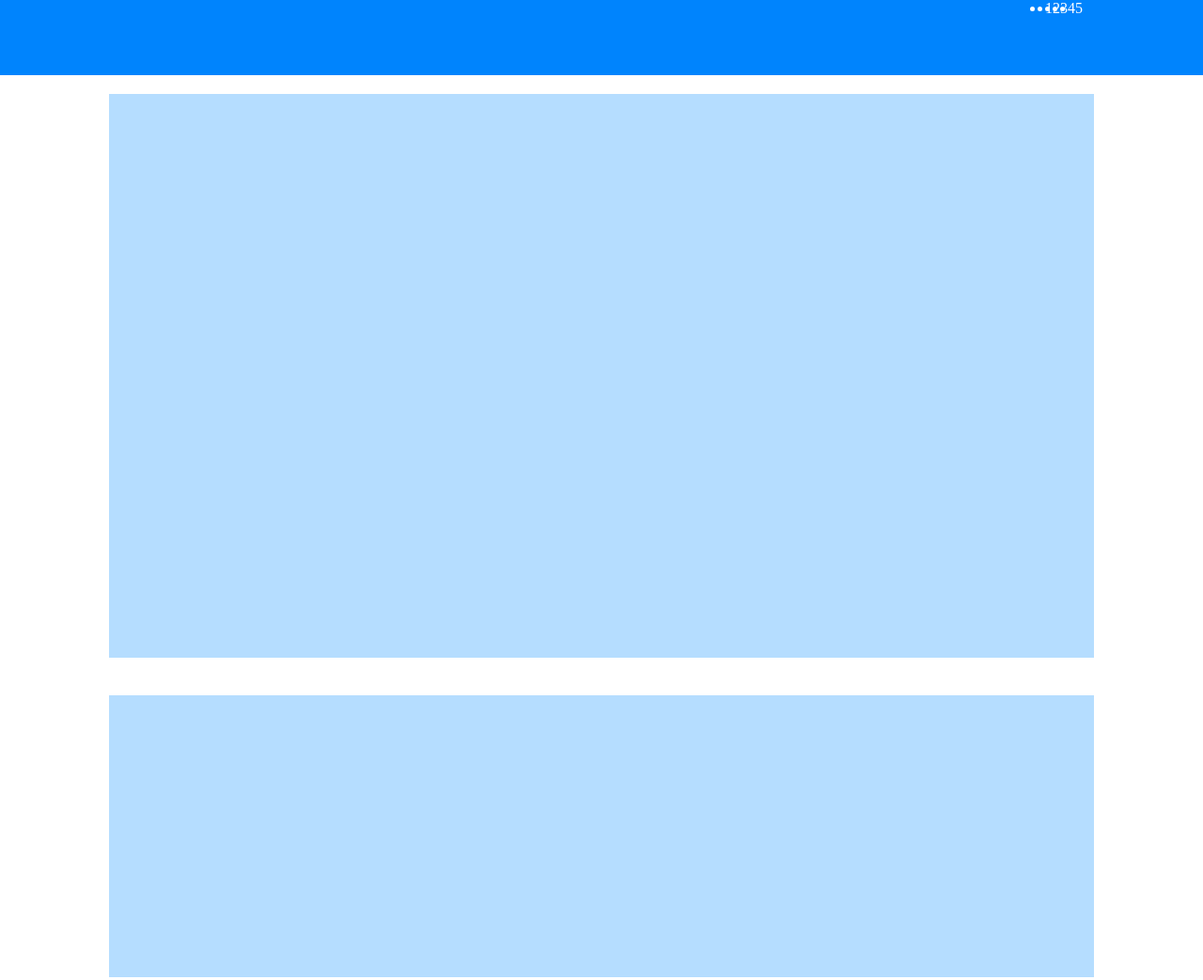
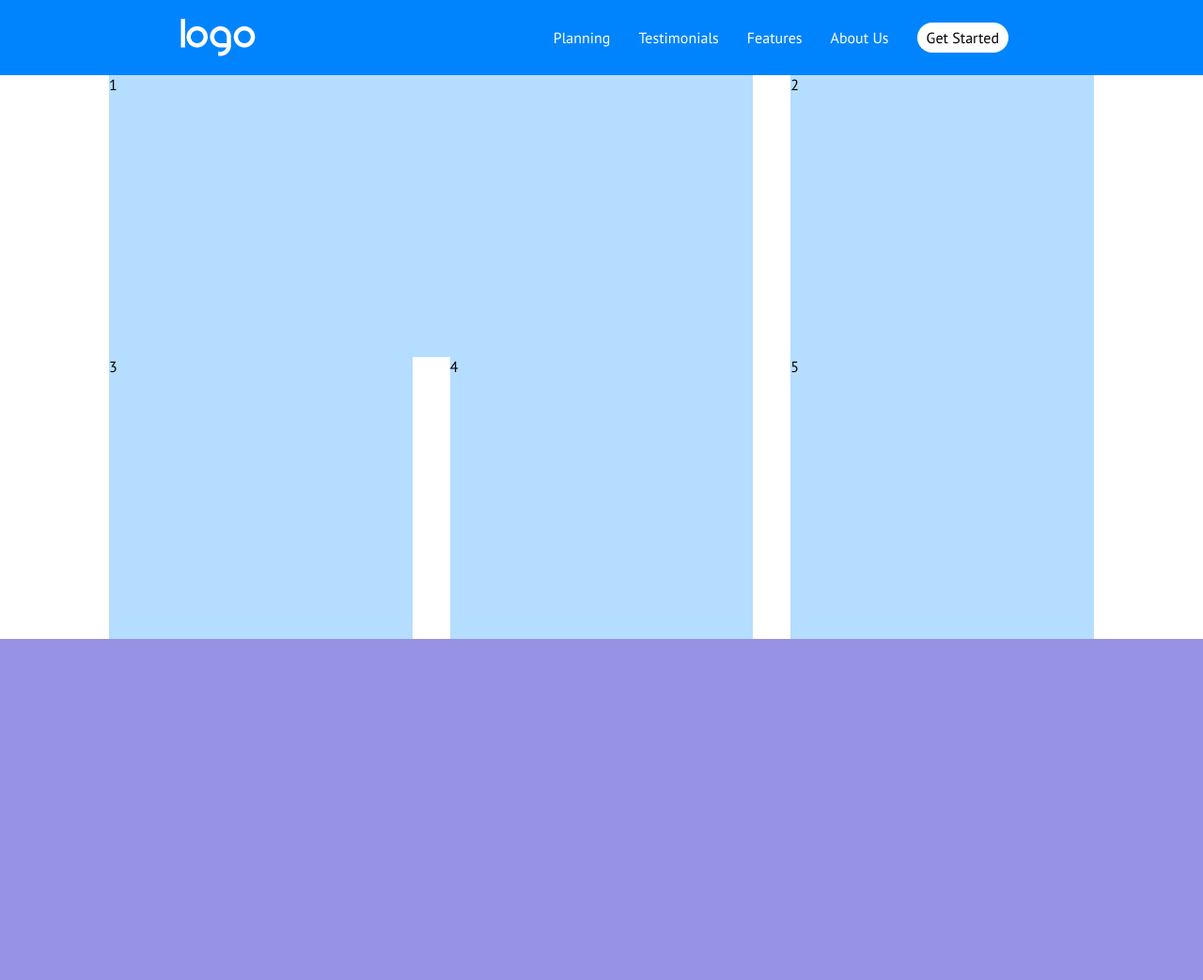
Before and after one commit to Manu199/htmlcss-responsive-layout, a plain HTML site: page index.html in a window 1280 px wide. Shown: the top 1043 px of the page at 94% size. Drawn offline with Linux system fonts and the light colour scheme.

Commit message:
[add] header

```diff
--- a/index.html
+++ b/index.html
@@ -5,21 +5,27 @@
   <meta http-equiv="X-UA-Compatible" content="IE=edge">
   <meta name="viewport" content="width=device-width, initial-scale=1.0">
   <link rel="stylesheet" href="style.css">
+  <link rel="preconnect" href="https://fonts.googleapis.com">
+<link rel="preconnect" href="https://fonts.gstatic.com" crossorigin>
+<link href="https://fonts.googleapis.com/css2?family=PT+Sans:ital,wght@0,400;0,700;1,400;1,700&display=swap" rel="stylesheet">
+  <meta name=“viewport” content=“width=device-width, initial-scale=1.0”>
   <title>Responsive Layout</title>
 </head>
 <body>
   <header class="flex">
-    <div class="container flex">
+    <div class="container header-container flex">
       <div class="header flex">
-        <img src="" alt="" class="logo" >
+        <img src="img/logo.png" alt="" class="logo" >
 
+       <nav>
         <ul class="flex">
-          <li>1</li>
-          <li>2</li>
-          <li>3</li>
-          <li>4</li>
-          <li class="Btn">5</li>
+          <li>Planning</li>
+          <li>Testimonials</li>
+          <li>Features</li>
+          <li>About Us</li>
+          <li class="btn flex">Get Started</li>
         </ul>
+       </nav>
       </div>
     </div>
   </header>
@@ -29,28 +35,28 @@
       <div class="container main">
         <div class="row">
           <div class="col flex">
-            <div class="card large">
-
+            <div class="card">
+              1
             </div>
           </div>
           <div class="col flex">
             <div class="card">
-
+              2
             </div>
           </div>
           <div class="col flex">
             <div class="card">
-
+              3
             </div>
           </div>
           <div class="col flex">
             <div class="card">
-
+              4
             </div>
           </div>
           <div class="col flex">
             <div class="card">
-
+              5
             </div>
           </div>
         </div>
@@ -67,12 +73,43 @@
 
     <section class="partners flex">
 
-      <div class="profile"></div>
-      <div class="profile"></div>
-      <div class="profile"></div>
-
+      <div class="profile">1</div>
+      <div class="profile">2</div>
+      <div class="profile">3</div>
 
     </section>
+
+    <section class="benefits flex">
+      <div class="container">
+        <div class="card-benefits">1</div>
+        <div class="card-benefits">2</div>
+        <div class="card-benefits">3</div>
+        <div class="card-benefits">4</div>
+        <div class="card-benefits">5</div>
+        <div class="card-benefits">6</div>
+      </div>
+
+    </section>
+
+    <section class="about-us">
+      <div class="container">
+        <div class="left"> left</div>
+        <div class="right">right</div>
+     </div>
+    </section>
+
+    <section class="pre-footer">
+      <div class="container">
+
+      </div>
+    </section>
+
+    <section class="footer">
+      <div class="container">
+
+      </div>
+    </section>
+
   </main>
 </body>
 </html>
--- a/style.css
+++ b/style.css
@@ -2,40 +2,82 @@
   padding: 0;
   margin: 0;
   box-sizing: border-box;
+  font-family: 'PT Sans', sans-serif;
 }
+
+
 
 header {
   background-color: #0084FD;
   height: 80px;
   justify-content: center;
+
 }
 
+.logo{
+  width: 80px;
+  height: 40px;
+}
 .flex {
+  display: flex;
+
+}
+
+.container {
+  width: 70%;
+
+}
+
+.header {
+  align-items: center;
+  justify-content: center;
+
+}
+
+.header ul {
+  list-style: none;
+
+}
+
+.header ul li{
+  margin: 15px;
+  align-items: center;
   display: flex;
 }
 
-.container {
-  width: 80%;
-
+.header nav ul li.btn{
+  padding: 6px 10px;
+  background-color: white;
+  color: black ;
+  border-radius: 30px;
 }
 
 .jumbotron {
   justify-content: center;
+
+}
+
+.row{
+  justify-content: space-between;
 }
 
 .container.main {
   width: 85%;
+
 }
 
 .header {
   justify-content: space-between;
   color: white;
   width: 100%;
+  display: flex;
+
 }
 
 .col {
   justify-content: center;
   align-items: center;
+
 }
 /* DEBUG */
 
@@ -44,18 +86,21 @@ header {
   background-color: #B5DDFF;
   width: 100%;
   margin: 20px;
+
 }
 
-.card.large {
+/* .card.large {
   height: 600px;
   background-color: #B5DDFF;
   width: 100%;
-}
+
+} */
 
 .planning {
   background-color: #9792E4;
   height: 600px;
   width: 100%;
+
 }
 
 .partners {
@@ -63,12 +108,80 @@ header {
  justify-content: center;
  align-items: center;
  flex-direction: column;
+
 }
 
 .profile {
   height: 300px;
   width: 80%;
-  max-width: 250px;
+  /* max-width: 250px; */
   background-color: #9792E4;
   margin: 10px;
+
 }
+
+.benefits {
+  background-color: #9792E4;
+  justify-content: center;
+  flex-direction: column;
+  align-items: center;
+
+}
+
+.card-benefits {
+  height: 300px;
+  /* width: 100%; */
+  /* max-width: 250px; */
+  background-color: white;
+  margin-top: 30px;
+
+}
+
+@media screen and (min-width: 576px) {
+
+  .main{
+    display: flex;
+    justify-content: center;
+  }
+
+  .row {
+    display: flex;
+    flex-direction: row;
+    width: 1100px;
+    flex-wrap: wrap;
+    /* gap: 10px; */
+  }
+
+
+
+  .col:first-child {
+    width: 66.666666%;
+    height: 300px;
+  }
+
+  .col {
+    width: 33.333333%;
+    height: 300px;
+    /* padding-top: 10px; */
+
+  }
+/*
+  .card{
+    height: 300px;
+    width: 33,3333%;
+    padding: 0;
+    margin: 0;
+
+  } */
+
+  /* .card.large{
+    height: 300px;
+    width: 600px;
+
+  } */
+
+    /* .col {
+      width: 33%;
+
+  } */
+}
```
Also changed, not shown: Responsive-Layout-Desktop.png (added), Responsive-Layout-Mobile.png (added), Responsive-Layout-Tablet.png (added), img/about.jpg (added), img/logo.png (added), img/phone.png (added), img/planning1.png (added), img/planning2.png (added), img/testimonial1.jpg (added), img/testimonial2.jpg (added), img/testimonial3.jpg (added), 1 other file.
